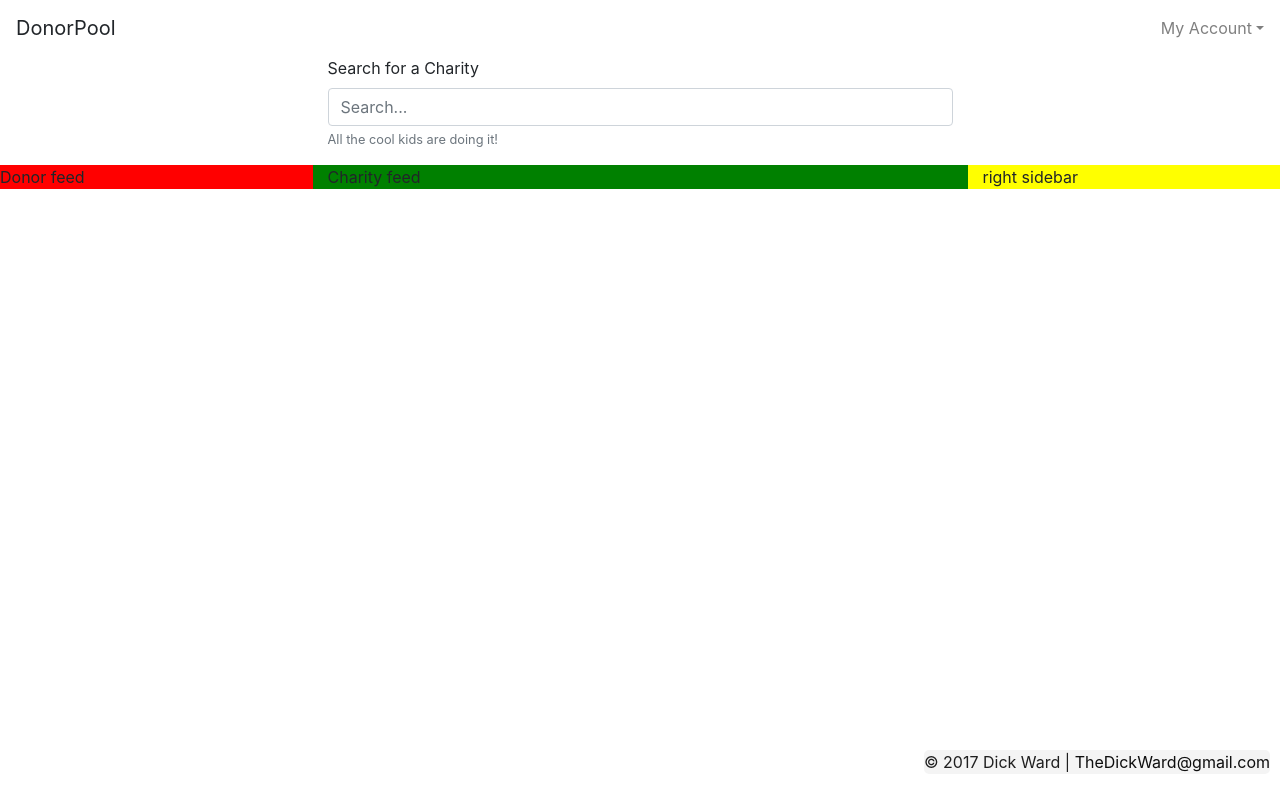
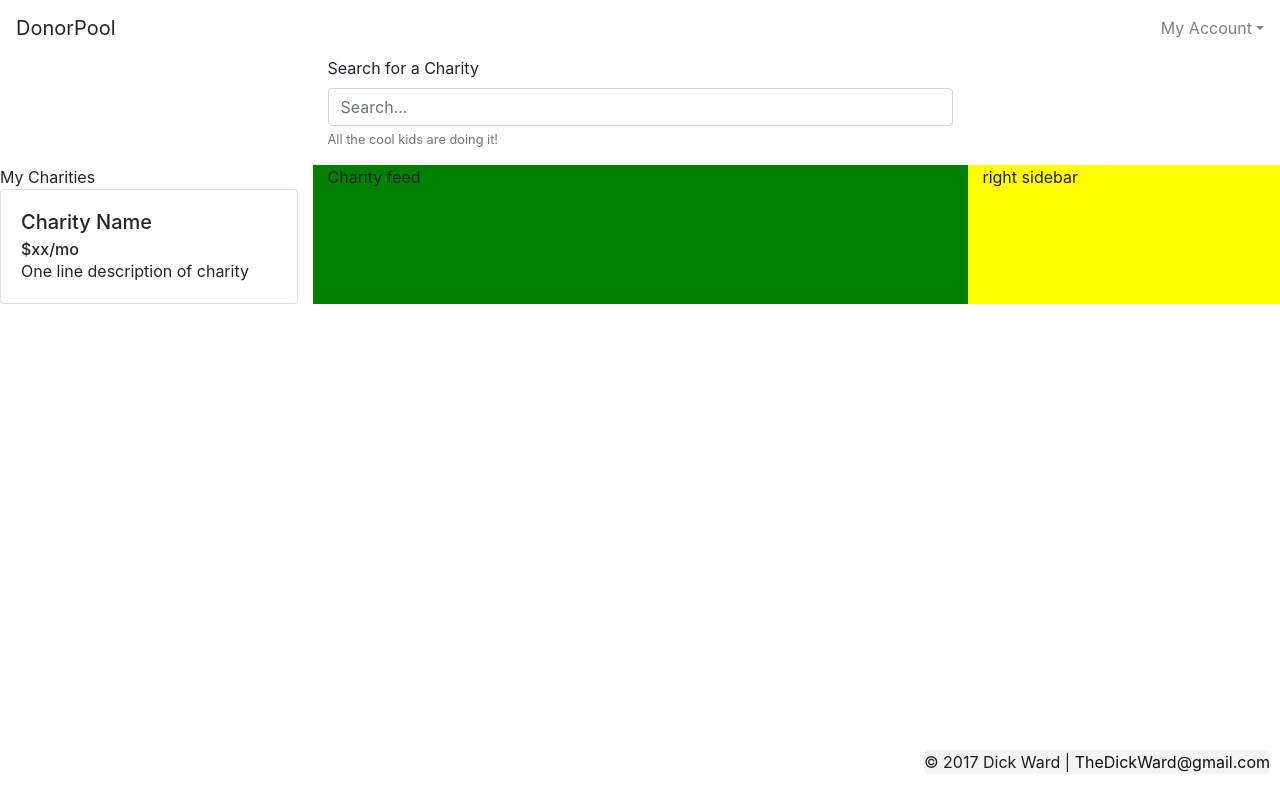
Before and after one commit to Dick-Ward/DonorPool-client, a React (Create React App) app: page / in a window 1280 px wide. Built offline with nearby package versions, Linux system fonts and the light colour scheme.

Commit message:
working with cards for charities

```diff
--- a/src/components/DonorFeed.js
+++ b/src/components/DonorFeed.js
@@ -1,7 +1,26 @@
 import React from "react";
+import {
+  Card,
+  CardImg,
+  CardText,
+  CardBody,
+  CardTitle,
+  CardSubtitle,
+  Button
+} from "reactstrap";
 
 const DonorFeed = () => {
-  return <div>Donor feed </div>;
+  return (
+    <div>
+      <Card>
+        <CardBody>
+          <CardTitle>Charity Name</CardTitle>
+          <CardSubtitle>$xx/mo</CardSubtitle>
+          <CardText>One line description of charity</CardText>
+        </CardBody>
+      </Card>
+    </div>
+  );
 };
 
 export default DonorFeed;
--- a/src/containers/DonorFeedContainer.js
+++ b/src/containers/DonorFeedContainer.js
@@ -1,9 +1,15 @@
 import React from "react";
 import DonorFeed from "../components/DonorFeed";
+import { Card, CardBody, CardTitle } from "reactstrap";
 
 class DonorFeedContainer extends React.Component {
   render() {
-    return <DonorFeed />;
+    return (
+      <div>
+        My Charities
+        <DonorFeed />
+      </div>
+    );
   }
 }
 
--- a/src/containers/DonorViewContainer.js
+++ b/src/containers/DonorViewContainer.js
@@ -20,7 +20,7 @@ class DonorViewContainer extends React.Component {
         </Row>
 
         <Row>
-          <Col style={{ backgroundColor: "red" }}>
+          <Col>
             <DonorFeedContainer />
           </Col>
 
```
Also changed, not shown: src/handshake.png (added).
